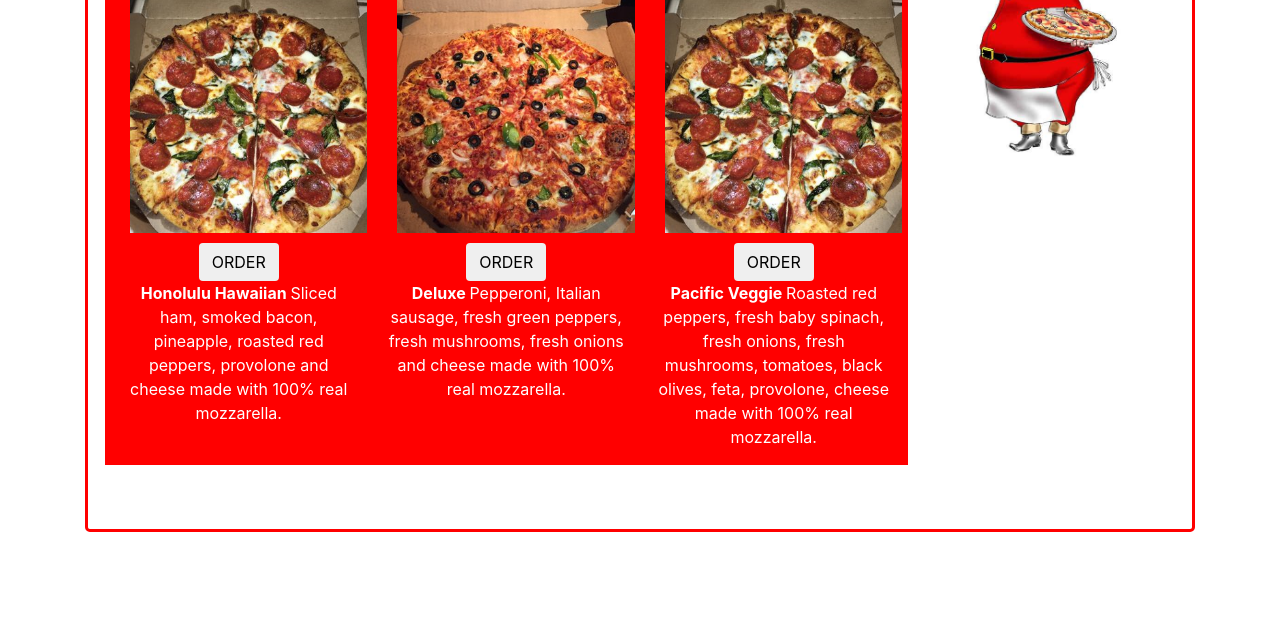
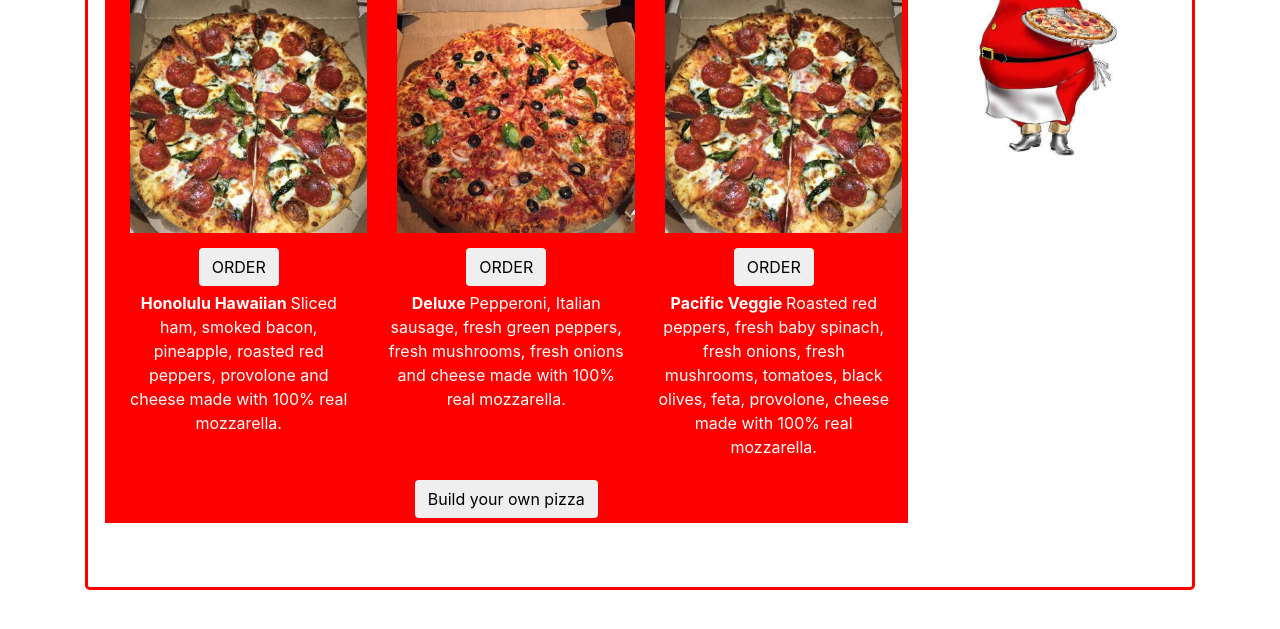
Before and after one commit to rodnierbc/ronny-pizza, a plain HTML site: page index.html in a window 1280 px wide. Shown: the part 137-766 px from the top of the page. Drawn offline with nearby package versions, Linux system fonts and the light colour scheme.

Commit message:
Make some changes in the user interface and adding some styles

```diff
--- a/css/styles.css
+++ b/css/styles.css
@@ -17,7 +17,11 @@
 }
 .menu{
   background-color: red;
+
 }
 p{
   color: white;
 }
+.btn{
+  margin: 5px;
+}
--- a/index.html
+++ b/index.html
@@ -62,6 +62,11 @@
                   </div>
                 </div>
               </div>
+              <div class="row menu">
+                <div class="col-md-12">
+                  <button type="button" class="btn">Build your own pizza</button>
+                </div>
+              </div>
             </div>
             <div class="col-md-3">
               <div class="" alt="Responsive image">
```
